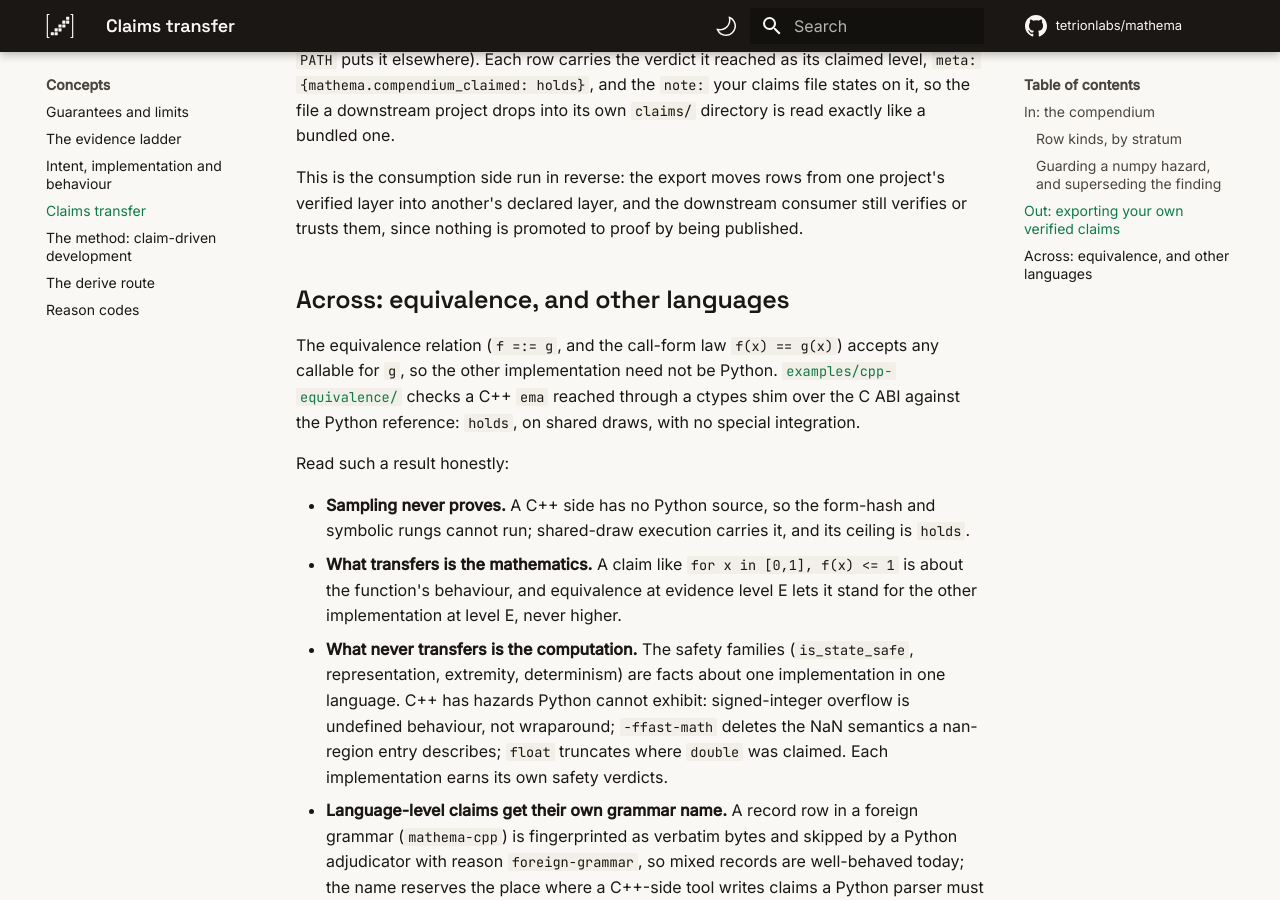
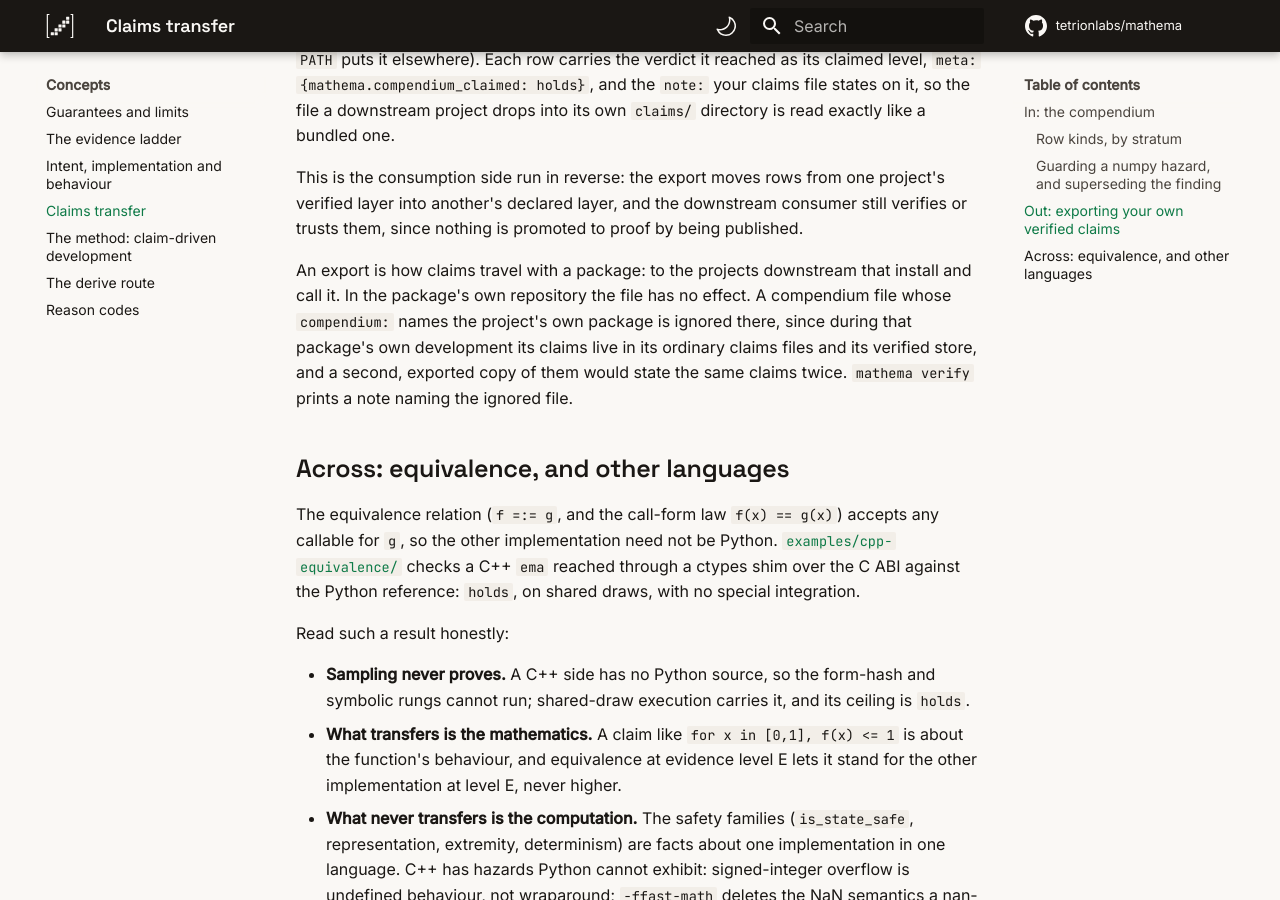
Before and after one commit to tetrionlabs/mathema, an MkDocs documentation site: the page built from docs/claims-transfer.md, in a window 1280 px wide and 900 px high, scrolled down 4704 px. Built offline with MkDocs 1.6.1 and Material for MkDocs 9.7.7, drawn with Linux system fonts in a browser that asks for light colours.

Commit message:
docs: exports carry claims downstream; the package's own compendium file is ignored in its own repo

```diff
--- a/docs/claims-transfer.md
+++ b/docs/claims-transfer.md
@@ -245,6 +245,15 @@ one project's verified layer into another's declared layer, and the
 downstream consumer still verifies or trusts them, since nothing is
 promoted to proof by being published.
 
+An export is how claims travel with a package: to the projects
+downstream that install and call it. In the package's own repository
+the file has no effect. A compendium file whose `compendium:` names the
+project's own package is ignored there, since during that package's
+own development its claims live in its ordinary claims files and its
+verified store, and a second, exported copy of them would state the
+same claims twice. `mathema verify` prints a note naming the ignored
+file.
+
 ## Across: equivalence, and other languages
 
 The equivalence relation (`f =:= g`, and the call-form law
```
Also changed, not shown: docs/modes/compendium.md (+8 -0 lines).
